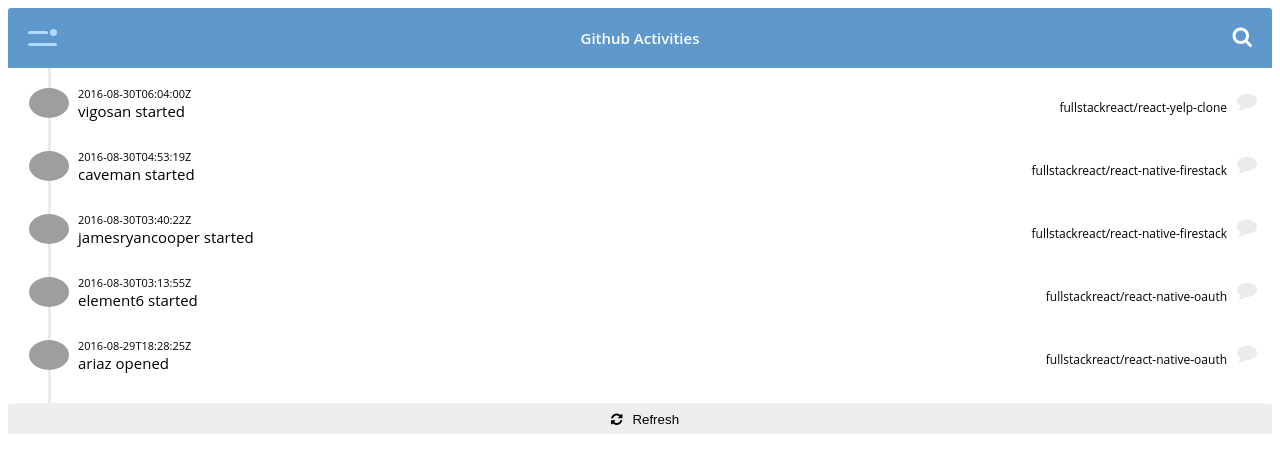
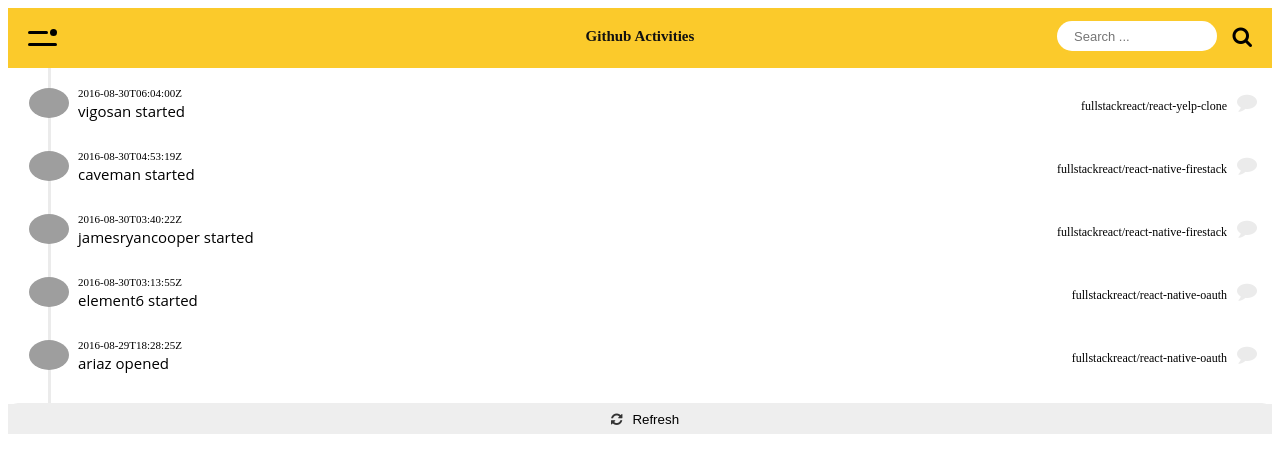
Before and after one commit to Mona95/React-TimelineApp, a React (Create React App) app: page / in a window 1280 px wide. Both pictures are taken after a click on the element 1242 px from the left and 36 px from the top of the page. Shown: the top 472 px of the page. Built offline with nearby package versions, Linux system fonts and the light colour scheme; grey boxes are pictures that could not be loaded.

Commit message:
searchInput
headerCmp stateful added

```diff
--- a/src/components/Header.js
+++ b/src/components/Header.js
@@ -1,19 +1,48 @@
 import React, { Component } from "react";
-import PropTypes from "prop-types";
 
 /* Header Component */
 export default class Header extends Component {
+  constructor(props) {
+    super(props);
+    this.state = [{ searchVisible: false }];
+  }
+
+  showSearch = () => {
+    this.setState({ searchVisible: !this.state.searchVisible });
+  };
+
   render() {
+    // Classes to add to the <input /> element
+    let searchInputClasses = ["searchInput"];
+
+    const wrapperStyle = {
+      backgroundColor: "rgba(251, 202, 43, 1)"
+    };
+    const titleStyle = {
+      color: "#111111"
+    };
+
+    // Update the class array if the state is visible
+    if (this.state.searchVisible) {
+      searchInputClasses.push("active");
+    }
+
     return (
-      <div className="header">
+      <div className="header" style={wrapperStyle}>
         <div className="menuIcon">
           <div className="dashTop" />
           <div className="dashBottom" />
           <div className="circle" />
         </div>
-        <span className="title">{this.props.title}</span>
-        <input type="text" className="searchInput" placeholder="Search ..." />
-        <div className="fa fa-search searchIcon" />
+        <span className="title" style={titleStyle}>
+          {this.props.title}
+        </span>
+        <input
+          type="text"
+          className={searchInputClasses.join(" ")}
+          placeholder="Search ..."
+        />
+        <div onClick={this.showSearch} className="fa fa-search searchIcon" />
       </div>
     );
   }
--- a/src/components/Timeline.js
+++ b/src/components/Timeline.js
@@ -20,7 +20,7 @@ export default class Timeline extends Component {
   render() {
     const { refreshing } = this.state;
     return (
-      <div className="notificationsFrame">
+      <div>
         <div className="panel">
           <Header />
           <Content
--- a/src/styles.css
+++ b/src/styles.css
@@ -3,7 +3,7 @@
   text-align: center;
 }
 
-.notificationsFrame {
+ {
   z-index: 2;
   width: 100%;
   top: 20px;
@@ -14,18 +14,18 @@
   margin-bottom: 40px;
 }
 
-.notificationsFrame.show-menu {
+.show-menu {
   transform: translate3d(150px, 0, 0);
 }
 
-.notificationsFrame .searchInput {
+.searchInput {
   border: 10px solid red;
   box-sizing: border-box;
   position: absolute;
   top: 13px;
   right: 55px;
-  width: 200px;
-  height: 34px;
+  width: 160px;
+  height: 30px;
   border-radius: 17px;
   border: none;
   background: #fff;
@@ -38,25 +38,25 @@
   pointer-events: none;
 }
 
-.notificationsFrame .searchInput:focus {
+.searchInput:focus {
   outline: none;
 }
 
-.notificationsFrame .searchInput.active {
+.searchInput.active {
   -webkit-transform: translateX(0);
   transform: translateX(0);
   opacity: 1;
   pointer-events: all;
 }
 
-.notificationsFrame .header {
+.header {
   position: relative;
   height: 60px;
   background: #5f98cd;
   padding-top: 0;
 }
 
-.notificationsFrame .header .menuIcon {
+.header .menuIcon {
   position: absolute;
   width: 29px;
   height: 15px;
@@ -65,31 +65,31 @@
   cursor: pointer;
 }
 
-.notificationsFrame .header .menuIcon:hover .dashTop,
-.notificationsFrame .header .menuIcon:hover .dashBottom,
-.notificationsFrame .header .menuIcon:hover .circle {
+.header .menuIcon:hover .dashTop,
+.header .menuIcon:hover .dashBottom,
+.header .menuIcon:hover .circle {
   background: #fff;
 }
 
-.notificationsFrame .header .menuIcon .dashTop {
+.header .menuIcon .dashTop {
   position: absolute;
   width: 20px;
   height: 3px;
   top: 0;
   left: 0;
-  background: #b2daff;
+  background: #000000;
   border-radius: 3px;
   -webkit-transition: all 0.2s ease-in-out;
   transition: all 0.2s ease-in-out;
 }
 
-.notificationsFrame .header .menuIcon .dashBottom {
+.header .menuIcon .dashBottom {
   position: absolute;
   width: 20px;
   height: 3px;
   top: 0;
   left: 0;
-  background: #b2daff;
+  background: #000000;
   border-radius: 3px;
   -webkit-transition: all 0.2s ease-in-out;
   transition: all 0.2s ease-in-out;
@@ -98,32 +98,32 @@
   bottom: 0;
 }
 
-.notificationsFrame .header .menuIcon .circle {
+.header .menuIcon .circle {
   position: absolute;
   height: 7px;
   width: 7px;
   border-radius: 4px;
   top: -2px;
   right: 0;
-  background: #b2daff;
+  background: #000000;
   -webkit-transition: all 0.2s ease-in-out;
   transition: all 0.2s ease-in-out;
 }
 
-.notificationsFrame .header .title {
+.header .title {
   display: block;
   text-align: center;
-  color: #fff;
+  color: rgb(0, 0, 0);
   font-weight: 600;
   font-size: 15px;
   padding-top: 20px;
 }
 
-.notificationsFrame .header .searchIcon {
+.header .searchIcon {
   position: absolute;
   z-index: 3;
   font-size: 21px;
-  color: #fff;
+  color: rgb(0, 0, 0);
   top: 18px;
   right: 20px;
   -webkit-transition: all 0.3s ease;
@@ -131,16 +131,16 @@
   cursor: pointer;
 }
 
-.notificationsFrame .header .searchIcon:hover {
+.header .searchIcon:hover {
   color: #fff;
 }
 
-.notificationsFrame .content {
+.content {
   position: relative;
   overflow: hidden;
 }
 
-.notificationsFrame .content .line {
+.content .line {
   position: absolute;
   top: 0;
   left: 40px;
@@ -149,7 +149,7 @@
   background: #ebebeb;
 }
 
-.notificationsFrame .content .item {
+.content .item {
   position: relative;
   z-index: 2;
   margin: 20px 30px 30px 70px;
@@ -165,12 +165,12 @@
    box-shadow: 0 0 0 3px #fff;*/
 }
 
-.notificationsFrame .content .item:hover {
+.content .item:hover {
   color: #5f98cd;
   cursor: pointer;
 }
 
-.notificationsFrame .content .item .circle {
+.content .item .circle {
   box-sizing: border-box;
   position: absolute;
   height: 11px;
@@ -183,7 +183,7 @@
   left: -20px;
 }
 
-.notificationsFrame .content .item .avatar {
+.content .item .avatar {
   position: absolute;
   height: 40px;
   width: 40px;
@@ -193,7 +193,7 @@
   left: -49px;
 }
 
-.notificationsFrame .content .item .avatar img {
+.content .item .avatar img {
   width: 100%;
   -webkit-border-radius: 50%;
   -moz-border-radius: 50%;
@@ -205,39 +205,39 @@
   top: 0;
 }
 
-.notificationsFrame .content .item .time {
+.content .item .time {
   display: block;
   font-size: 11px;
   line-height: 11px;
   margin-bottom: 2px;
 }
 
-.notificationsFrame .content .item p {
+.content .item p {
   font-size: 15px;
   line-height: 20px;
   margin: 0px 40px 0px 0px;
   font-family: "Open Sans", Lora, Times, no-serif;
 }
 
-.notificationsFrame .content .item p b {
+.content .item p b {
   font-weight: 600;
 }
 
-.notificationsFrame .content .item .right {
+.content .item .right {
   position: absolute;
   right: 5px;
   font-size: 11px;
   top: 11px;
 }
 
-.notificationsFrame .content .item .commentCount {
+.content .item .commentCount {
   position: absolute;
   right: 15px;
   font-size: 12px;
   top: 11px;
 }
 
-.notificationsFrame .content .item .commentCount:after {
+.content .item .commentCount:after {
   content: "\f075";
   font-family: FontAwesome;
   position: absolute;
@@ -249,11 +249,11 @@
   z-index: 3;
 }
 
-.notificationsFrame .content .item .commentCount:hover:after {
+.content .item .commentCount:hover:after {
   color: lightblue;
 }
 
-.notificationsFrame .footer {
+.footer {
   position: relative;
   background: #fff;
   margin: auto;
@@ -263,7 +263,7 @@
   border-radius: 10px;
 }
 
-.notificationsFrame .footer button {
+.footer button {
   background: #eee;
   position: absolute;
   width: 100%;
@@ -274,6 +274,16 @@
   border: 0;
 }
 
-.notificationsFrame .footer button i {
+.footer button i {
   margin: 0 10px;
 }
+
+.header {
+  background: rgba(251, 202, 43, 1);
+}
+.header,
+.fa,
+.title,
+.searchIcon {
+  color: #333333;
+}
```
Also changed, not shown: package.json (+2 -8 lines).
